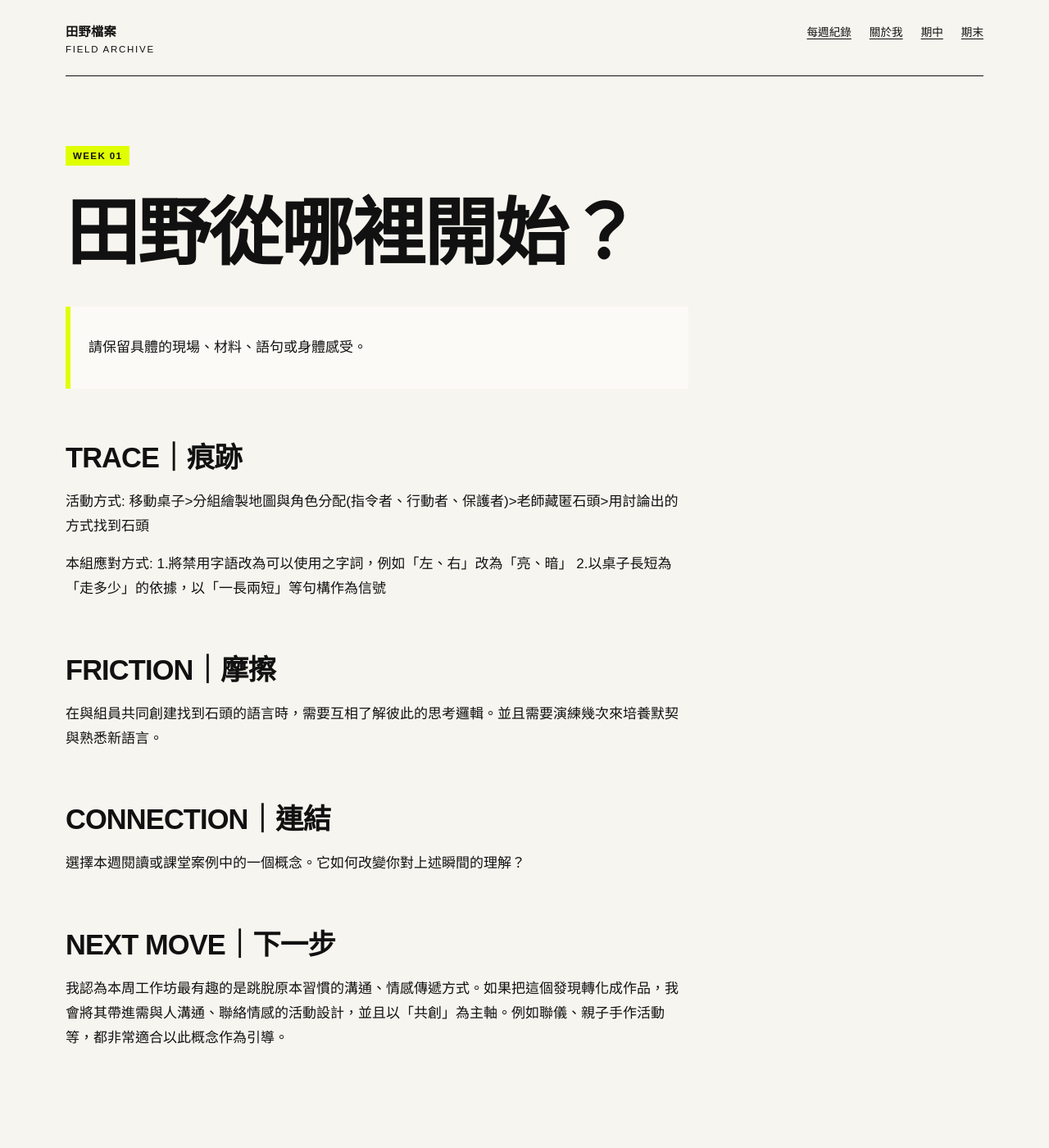
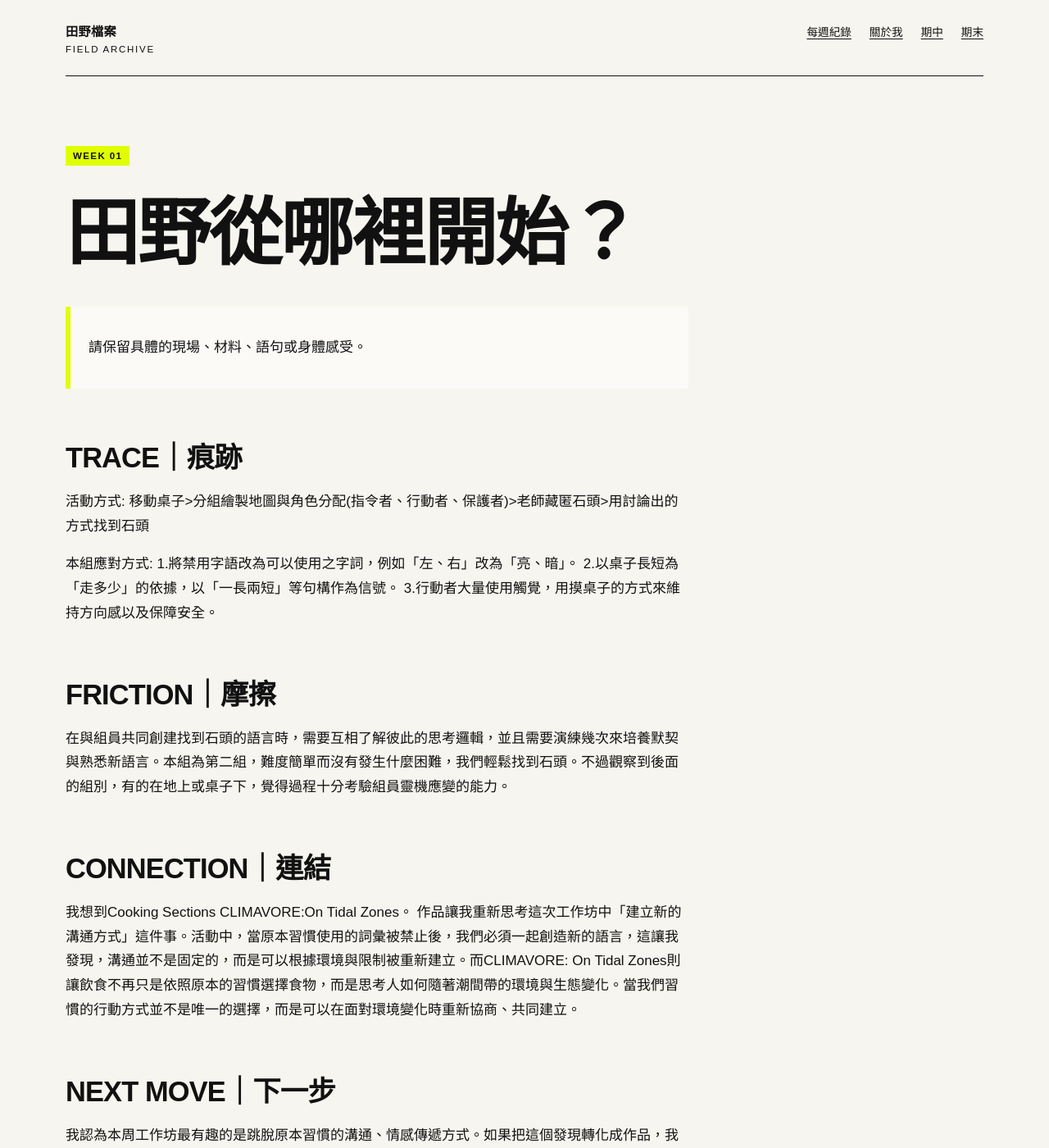
Before and after one commit to yo566566/fieldworkarchive, a Jekyll site: the page built from weeks/week-01.md, in a window 1280 px wide and 1400 px high. Shown: the whole window at 82% size. Built offline with Jekyll 4.4.1, drawn with Linux system fonts in a browser that asks for light colours.

Commit message:
Update week-01.md

```diff
--- a/weeks/week-01.md
+++ b/weeks/week-01.md
@@ -15,16 +15,18 @@ permalink: /weeks/week-01/
 移動桌子>分組繪製地圖與角色分配(指令者、行動者、保護者)>老師藏匿石頭>用討論出的方式找到石頭
 
 本組應對方式:
-1.將禁用字語改為可以使用之字詞，例如「左、右」改為「亮、暗」
-2.以桌子長短為「走多少」的依據，以「一長兩短」等句構作為信號
+1.將禁用字語改為可以使用之字詞，例如「左、右」改為「亮、暗」。
+2.以桌子長短為「走多少」的依據，以「一長兩短」等句構作為信號。
+3.行動者大量使用觸覺，用摸桌子的方式來維持方向感以及保障安全。
 
 ## FRICTION｜摩擦
 
-在與組員共同創建找到石頭的語言時，需要互相了解彼此的思考邏輯。並且需要演練幾次來培養默契與熟悉新語言。
+在與組員共同創建找到石頭的語言時，需要互相了解彼此的思考邏輯，並且需要演練幾次來培養默契與熟悉新語言。本組為第二組，難度簡單而沒有發生什麼困難，我們輕鬆找到石頭。不過觀察到後面的組別，有的在地上或桌子下，覺得過程十分考驗組員靈機應變的能力。
 
 ## CONNECTION｜連結
 
-選擇本週閱讀或課堂案例中的一個概念。它如何改變你對上述瞬間的理解？
+我想到Cooking Sections CLIMAVORE:On Tidal Zones。
+作品讓我重新思考這次工作坊中「建立新的溝通方式」這件事。活動中，當原本習慣使用的詞彙被禁止後，我們必須一起創造新的語言，這讓我發現，溝通並不是固定的，而是可以根據環境與限制被重新建立。而CLIMAVORE: On Tidal Zones則讓飲食不再只是依照原本的習慣選擇食物，而是思考人如何隨著潮間帶的環境與生態變化。當我們習慣的行動方式並不是唯一的選擇，而是可以在面對環境變化時重新協商、共同建立。
 
 ## NEXT MOVE｜下一步
 
```
